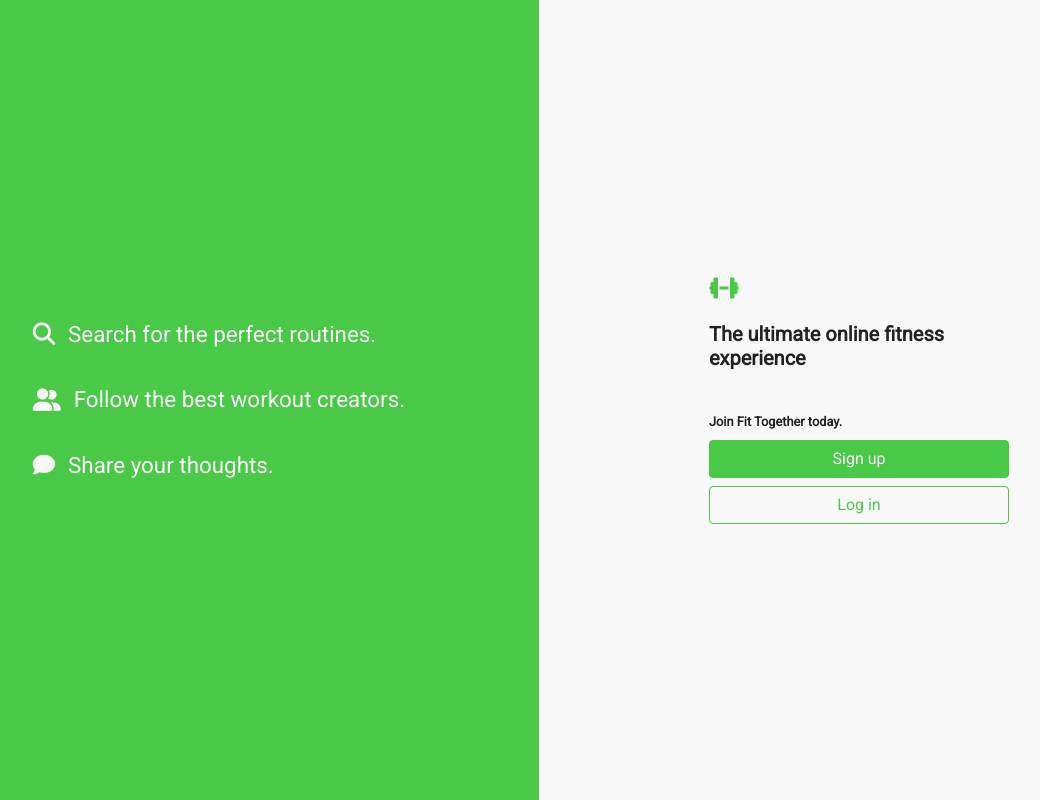
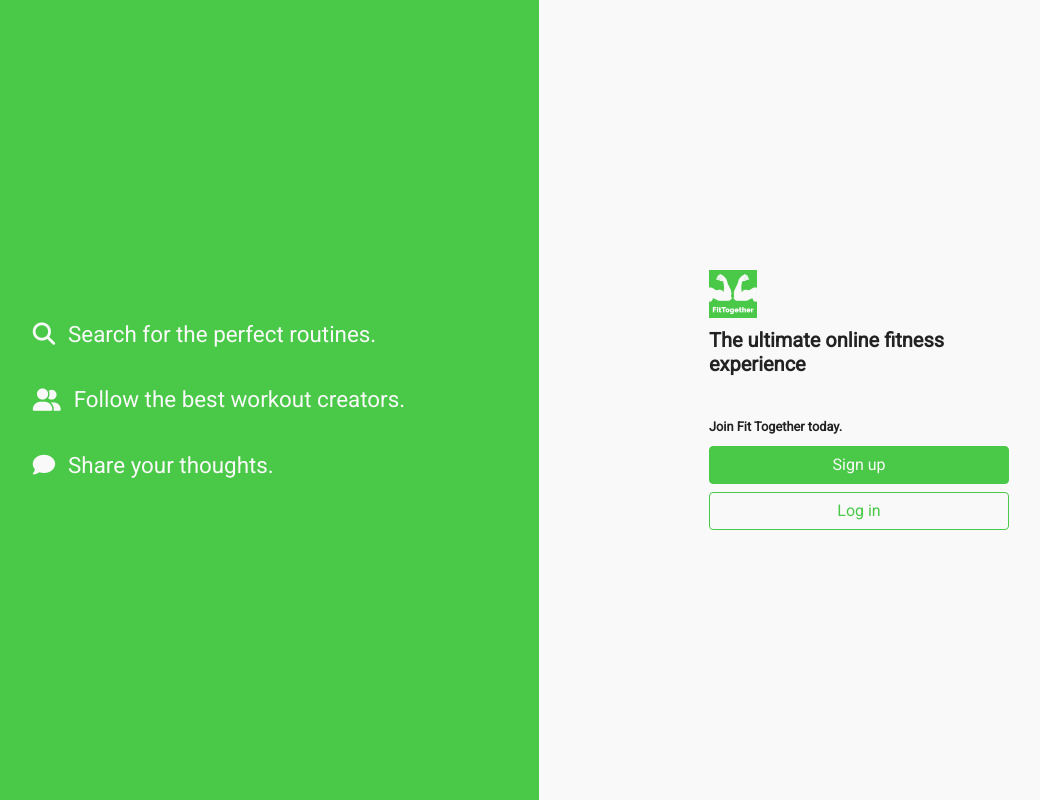
Before and after one commit to 0chriscrew0/fit-together-client, a React (Create React App) app: page / in a window 1280 px wide. Shown: the whole page, without its empty margins (101-1141 px from the left). Built offline with nearby package versions, Linux system fonts and the light colour scheme.

Commit message:
add logo

```diff
--- a/src/components/User/Join.tsx
+++ b/src/components/User/Join.tsx
@@ -1,5 +1,7 @@
 import * as React from "react";
 import { Link } from "react-router-dom";
+
+import Logo from "../../img/FitTogether-logo-v2.png";
 
 export default class Join extends React.PureComponent {
   render() {
@@ -10,7 +12,11 @@
             <div className="col-md-6 join-right">
               <div className="join-main">
                 <div>
-                  <i className="fas fa-dumbbell dumbell-icon" />
+                  <img
+                    className="img-fluid logo"
+                    src={Logo}
+                    alt="FitTogether Logo"
+                  />
                 </div>
                 <h5>The ultimate online fitness experience</h5>
 
--- a/src/components/User/Login.tsx
+++ b/src/components/User/Login.tsx
@@ -1,5 +1,7 @@
 import * as React from "react";
 import { Link } from "react-router-dom";
+
+import Logo from "../../img/FitTogether-logo-v2.png";
 
 export default class Login extends React.PureComponent {
   render() {
@@ -8,7 +10,11 @@
         <div className="container">
           <div className="row">
             <div className="col-md-6 mx-auto">
-              <i className="fas fa-dumbbell dumbell-icon" />
+              <img
+                className="img-fluid logo"
+                src={Logo}
+                alt="FitTogether Logo"
+              />
 
               <h4>Log in to FitTogether</h4>
 
--- a/src/scss/pages/_join.scss
+++ b/src/scss/pages/_join.scss
@@ -5,10 +5,9 @@
     padding: 0;
   }
 
-  .dumbell-icon {
-    color: $primary;
-    font-size: 24px;
-    margin-bottom: 1.4rem;
+  .logo {
+    width: 3rem;
+    margin-bottom: 0.6rem;
   }
 
   h5 {
--- a/src/scss/pages/_login.scss
+++ b/src/scss/pages/_login.scss
@@ -3,9 +3,8 @@
   padding-top: 1.2rem;
   padding-bottom: 1rem;
 
-  .dumbell-icon {
-    font-size: 2.2rem;
-    color: $green;
+  .logo {
+    width: 3rem;
   }
 
   h4 {
```
Also changed, not shown: src/css/main.css, src/img/FitTogether-logo-v2.png (added).
